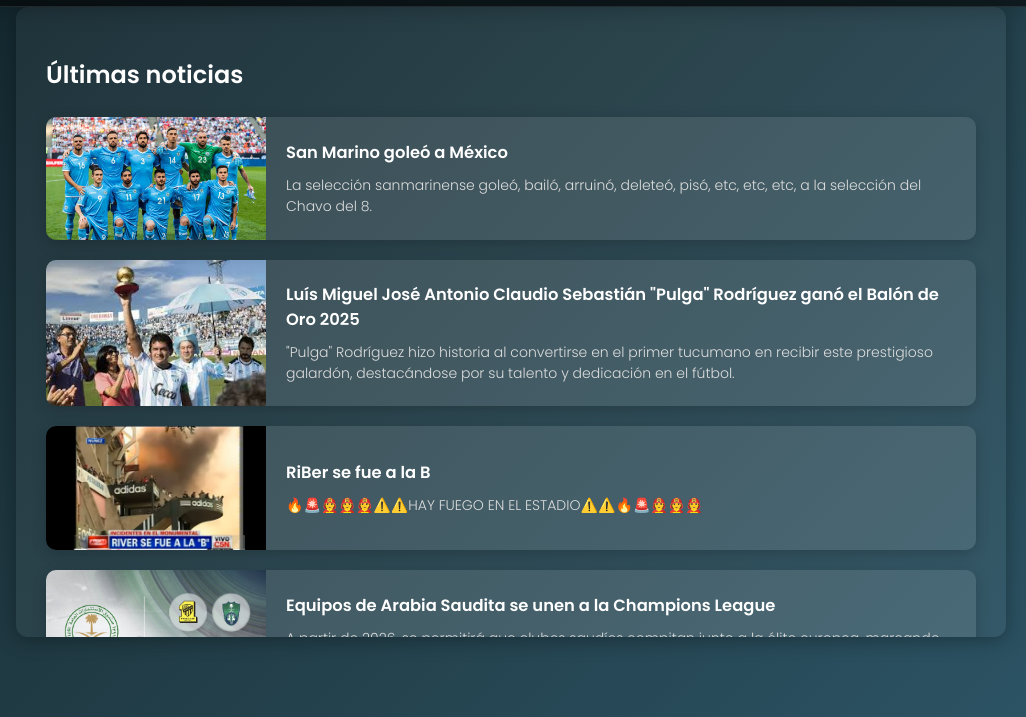
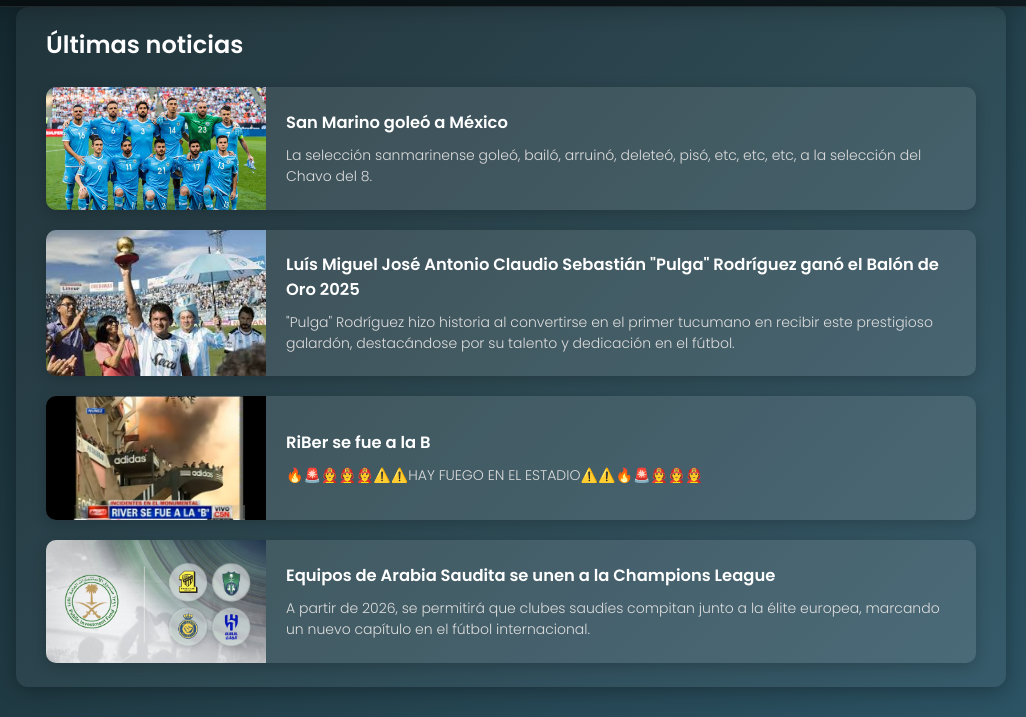
Before and after one commit to pulvi07/ProFutbol-UADE, a plain HTML site: page noticias.html in a window 1280 px wide. Shown: the part 83-800 px from the top of the page, 254-1280 px from the left. Drawn offline with Linux system fonts and the light colour scheme.

Commit message:
alarguye de maincontent en noticias

```diff
--- a/styleNoticias.css
+++ b/styleNoticias.css
@@ -266,8 +266,9 @@ body {
     border-radius: 12px;
     box-shadow: 0 4px 20px rgba(0, 0, 0, 0.3);
     overflow-y: auto;
-    height: 75vh;
+    height: 85vh;
     padding-bottom: 0px;
+    padding-top: 0px;
 
   }
 
```
